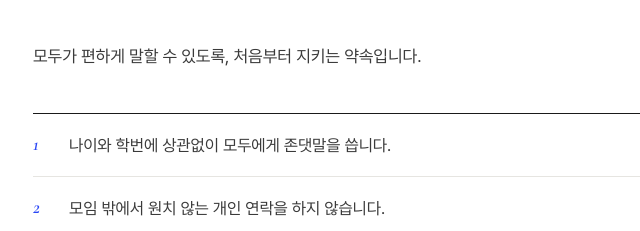
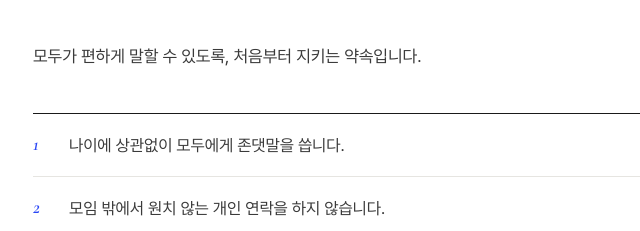
Before and after one commit to gun050806/sympora, a plain HTML site: page index.html in a window 1280 px wide. Shown: the part 2489-2720 px from the top of the page, 251-891 px from the left. Drawn offline with nearby package versions, Linux system fonts and the light colour scheme.

Commit message:
약속에서 학번 삭제
Co-Authored-By: Claude Opus 5.5 <noreply@anthropic.com>
Claude-Session: https://claude.ai/code/session_01Mg797xjyZpnDK7yj5nXNxs

```diff
--- a/index.html
+++ b/index.html
@@ -105,7 +105,7 @@
         <h2><span class="num">03</span>우리의 약속</h2>
         <p class="lead">모두가 편하게 말할 수 있도록, 처음부터 지키는 약속입니다.</p>
         <ol class="rules">
-          <li>나이와 학번에 상관없이 모두에게 존댓말을 씁니다.</li>
+          <li>나이에 상관없이 모두에게 존댓말을 씁니다.</li>
           <li>모임 밖에서 원치 않는 개인 연락을 하지 않습니다.</li>
           <li>외모, 나이, 연애 상태에 관한 질문과 평가를 하지 않습니다.</li>
           <li>나이와 소속을 밝힐지는 본인이 정합니다.</li>
```
